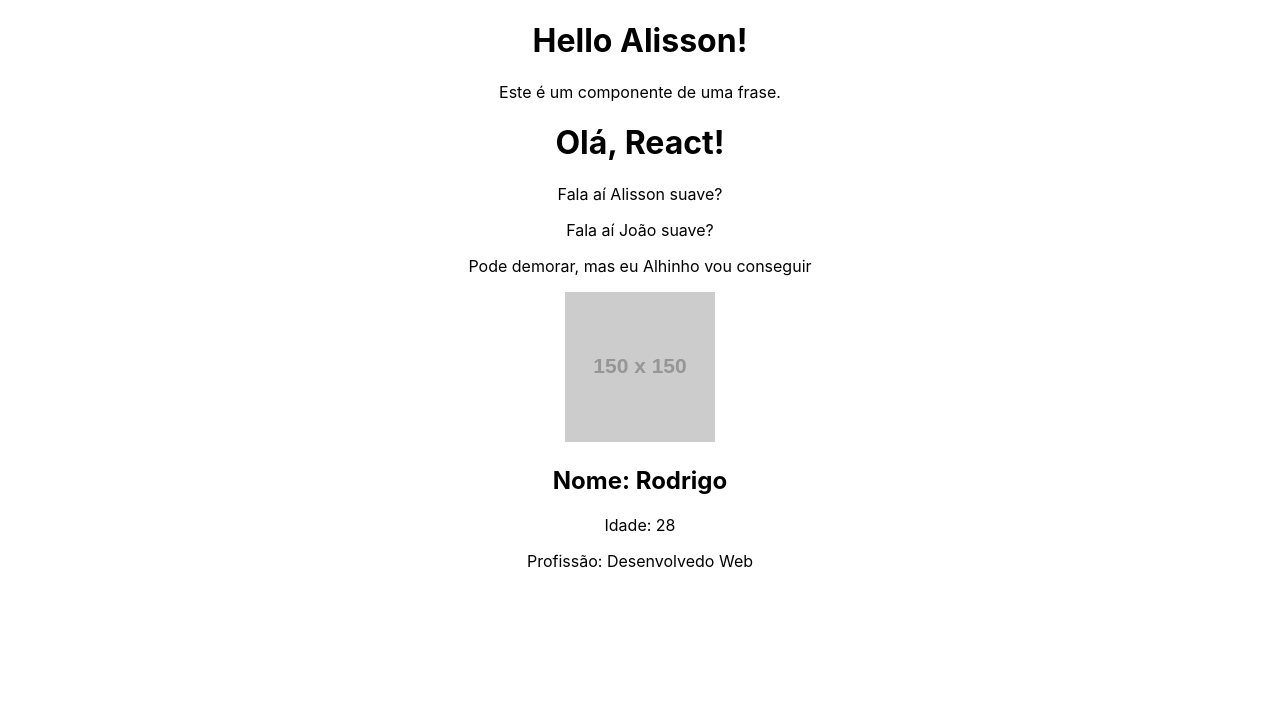
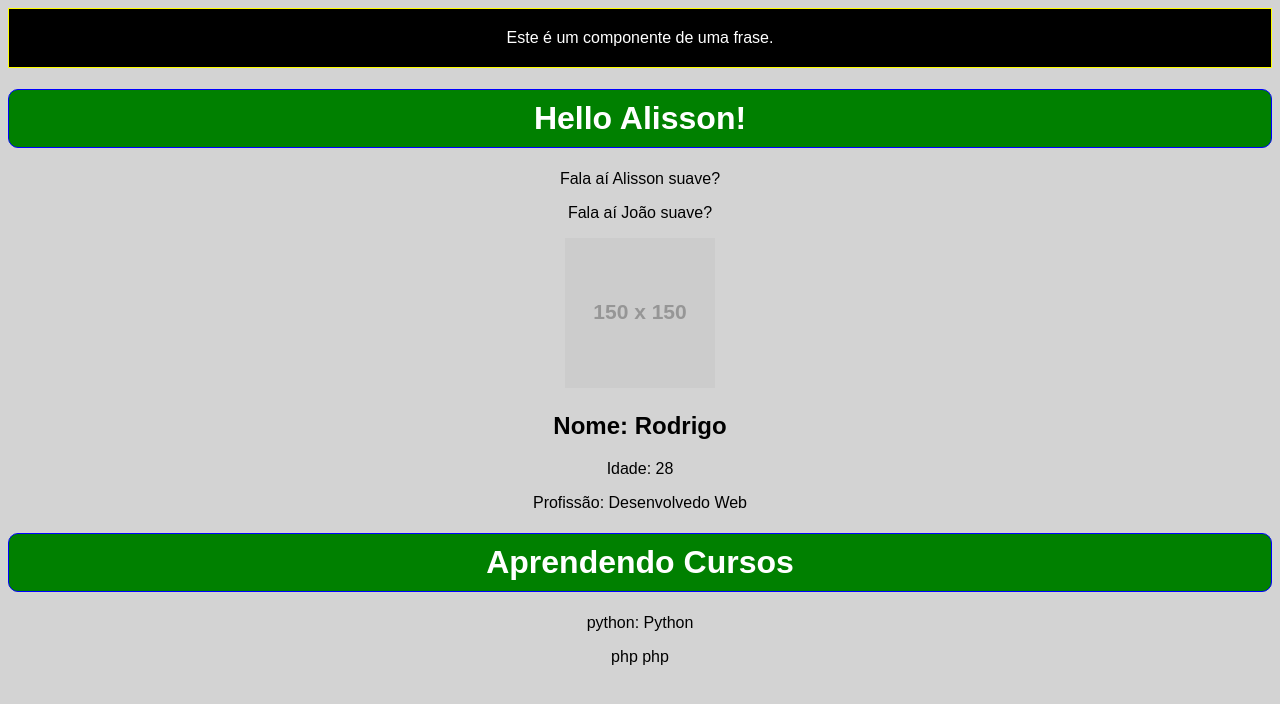
Before and after one commit to AlmaNegr/meu-projeto, a React (Create React App) app: page / in a window 1280 px wide. Shown: the top 704 px of the page. Built offline with nearby package versions, Linux system fonts and the light colour scheme.

Commit message:
module.css

```diff
--- a/src/App.js
+++ b/src/App.js
@@ -1,25 +1,25 @@
 import './App.css'
 
-import HelloWorld from './components/HelloWorld';
 import SayMyName from './components/SayMyName';
+import Pessoa from './components/Pessoa';
 import Teste from './components/Teste';
-import Pessoa from './components/Pessoa';
+import Frase from './components/Frase';
 
 
 function App() {
   return (
     <div className='App'>
+      <Frase />
       <h1>Hello Alisson!</h1>
-      <HelloWorld />
       <SayMyName nome="Alisson" />
       <SayMyName nome="João" />
-      <Teste nome="Alhinho" />
       <Pessoa
       nome="Rodrigo"
       idade="28"
       profissao="Desenvolvedo Web"
       foto="https://via.placeholder.com/150"
       />
+      <Teste python = 'Python' php = 'php'/>
     </div>
   )
 }
--- a/src/components/Frase.js
+++ b/src/components/Frase.js
@@ -1,8 +1,10 @@
+import styles from './Frase.module.css'
+
 function Frase() {
 
     return (
-        <div>
-            <p>Este é um componente de uma frase.</p>
+        <div className={styles.fraseContainer}>
+            <p className={styles.fraseContent}>Este é um componente de uma frase.</p>
         </div>
     )
 }
--- /dev/null
+++ b/src/components/Frase.module.css
@@ -0,0 +1,12 @@
+.fraseContainer {
+    background-color: blue;
+    border: 1px solid yellow;
+}
+
+.fraseContent {
+    color: white;
+    background-color: rgb(0, 0, 0);
+    margin: 0px;
+    padding: 20px;
+
+}
--- a/src/components/Pessoa.js
+++ b/src/components/Pessoa.js
@@ -1,11 +1,11 @@
-function Pessoa(props) {
+function Pessoa({nome, idade, profissao, foto}) {
 
     return (
         <div>
-        <img src={props.foto} alt={props.nome}></img>
-        <h2>Nome: {props.nome}</h2>
-        <p>Idade: {props.idade}</p>
-        <p>Profissão: {props.profissao}</p>
+        <img src={foto} alt={nome}></img>
+        <h2>Nome: {nome}</h2>
+        <p>Idade: {idade}</p>
+        <p>Profissão: {profissao}</p>
         </div>
     )
 }
--- a/src/components/Teste.js
+++ b/src/components/Teste.js
@@ -1,8 +1,10 @@
-function Teste(props) {
+function Teste({python, php}) {
 
     return (
         <div>
-            <p>Pode demorar, mas eu {props.nome} vou conseguir</p>
+            <h1>Aprendendo Cursos</h1>
+            <p>python: {python}</p>
+            <p>php {php}</p>
         </div>
     )
 }
--- a/src/index.css
+++ b/src/index.css
@@ -1,13 +1,12 @@
 body {
-  margin: 0;
-  font-family: -apple-system, BlinkMacSystemFont, 'Segoe UI', 'Roboto', 'Oxygen',
-    'Ubuntu', 'Cantarell', 'Fira Sans', 'Droid Sans', 'Helvetica Neue',
-    sans-serif;
-  -webkit-font-smoothing: antialiased;
-  -moz-osx-font-smoothing: grayscale;
+  background-color: lightgray;
+  font-family: Arial, Helvetica, sans-serif;
 }
 
-code {
-  font-family: source-code-pro, Menlo, Monaco, Consolas, 'Courier New',
-    monospace;
+h1 {
+  background-color: green;
+  border-radius: 10px;
+  border: 1px solid blue;
+  padding: 10px;
+  color: white;
 }
```
